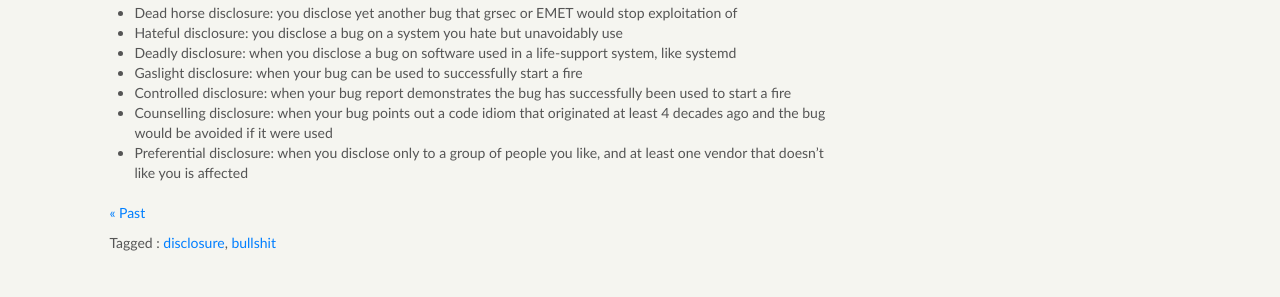
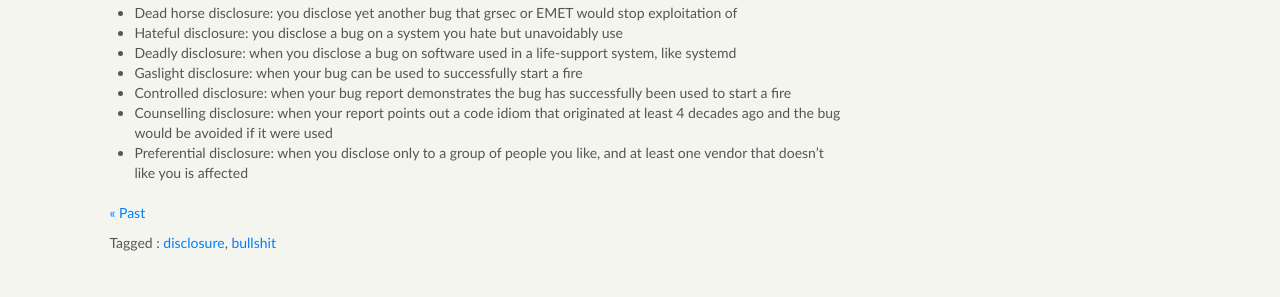
Before and after one commit to mfukar/mfukar.github.com, a Jekyll site: the page built from _posts/2017-10-22-disclosure.md, in a window 1280 px wide. Shown: the part 829-1126 px from the top of the page. Built offline with Jekyll 4.4.1, drawn with Linux system fonts in a browser that asks for light colours; some web fonts are replaced; comment, search, counter and statistics services are not loaded.

Commit message:
disclosure: Typo fix

```diff
--- a/_posts/2017-10-22-disclosure.md
+++ b/_posts/2017-10-22-disclosure.md
@@ -50,7 +50,7 @@ innocent people who live under oppressive regimes in mind while performing your
 * Gaslight disclosure: when your bug can be used to successfully start a fire
 * Controlled disclosure: when your bug report demonstrates the bug has successfully been used to
   start a fire
-* Counselling disclosure: when your bug points out a code idiom that originated at least 4 decades
+* Counselling disclosure: when your report points out a code idiom that originated at least 4 decades
   ago and the bug would be avoided if it were used
 * Preferential disclosure: when you disclose only to a group of people you like, and at least one
   vendor that doesn't like you is affected
```
